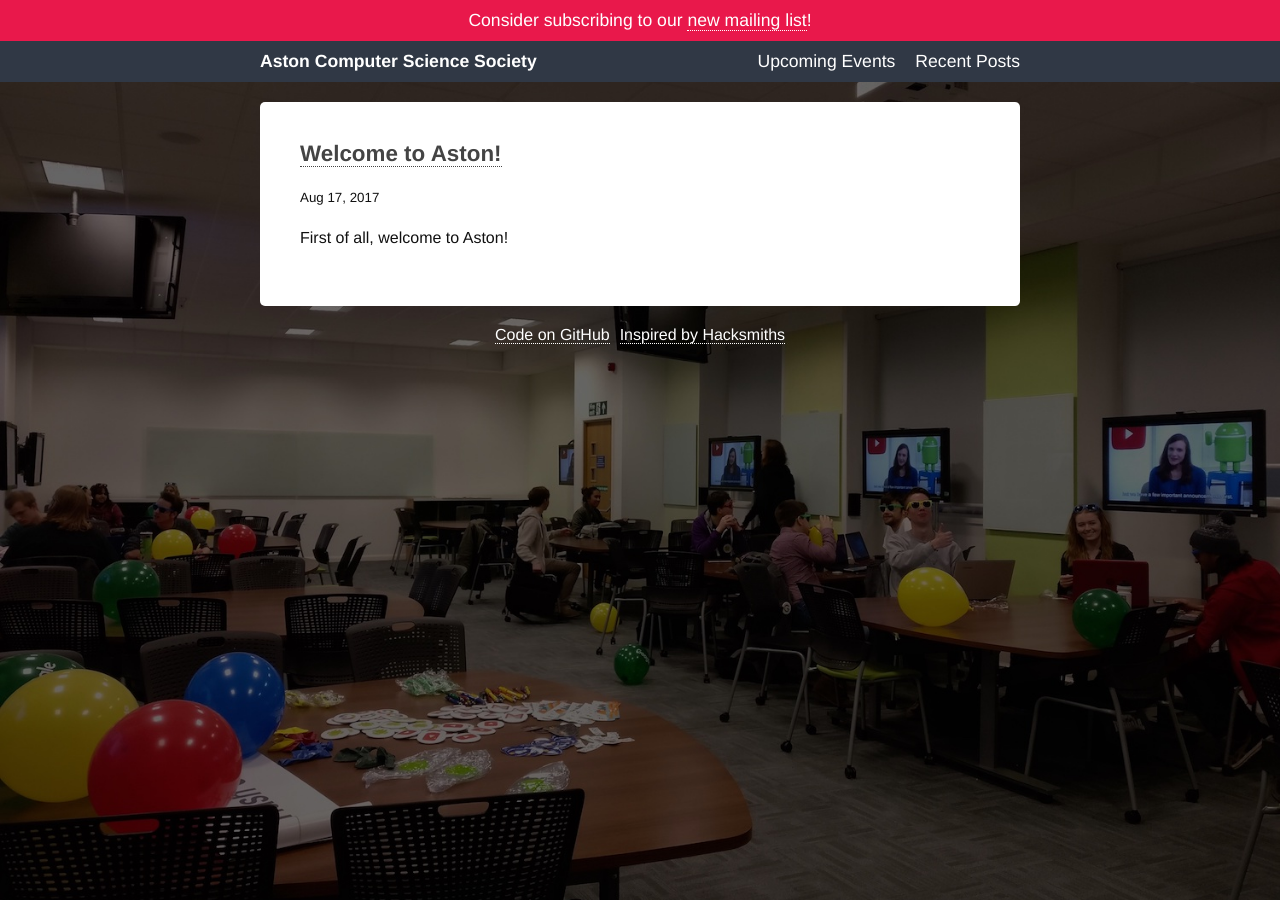
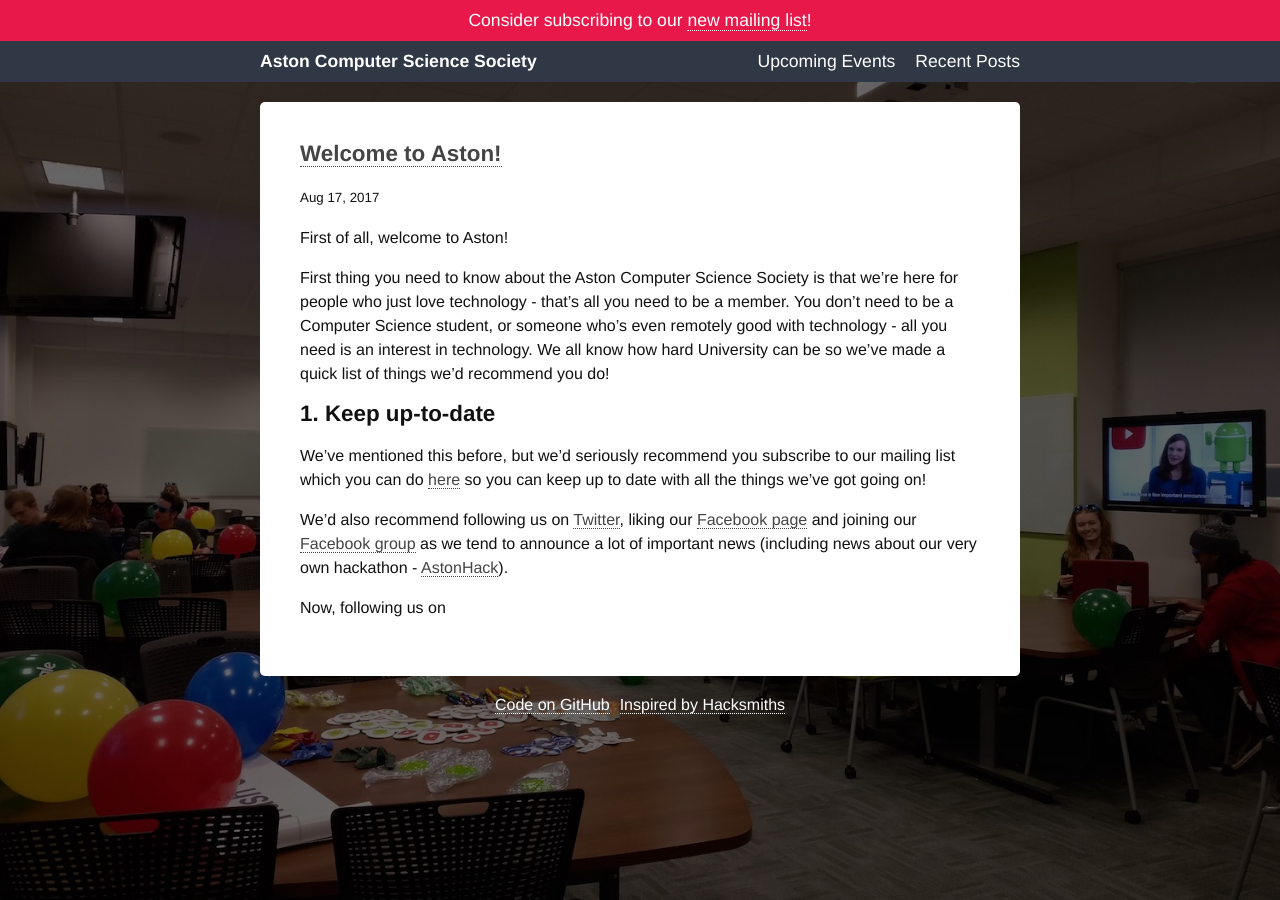
Before and after one commit to aston-css/astoncss.com, a Jekyll site: the page built from _posts/2017-08-17-welcome-to-aston.md, in a window 1280 px wide. Built offline with Jekyll 4.4.1, drawn with Linux system fonts in a browser that asks for light colours.

Commit message:
added more content to welcome-to-aston

```diff
--- a/_posts/2017-08-17-welcome-to-aston.md
+++ b/_posts/2017-08-17-welcome-to-aston.md
@@ -5,6 +5,17 @@ date:   2017-08-17 12:00:00 +0000
 ---
 
 First of all, welcome to Aston!
+
+First thing you need to know about the Aston Computer Science Society is that we're here for people who just love  technology - that's all you need to be a member. You don't need to be a Computer Science student, or someone who's even remotely good with technology - all you need is an interest in technology.
+We all know how hard University can be so we've made a quick list of things we'd recommend you do!
+
+## 1. Keep up-to-date
+
+We've mentioned this before, but we'd seriously recommend you subscribe to our mailing list which you can do [here][Mail] so you can keep up to date with all the things we've got going on!
+
+We'd also recommend following us on [Twitter][Twitter], liking our [Facebook page][Facebook] and joining our [Facebook group][Facebook Group] as we tend to announce a lot of important news (including news about our very own hackathon - [AstonHack][AstonHack]).
+
+Now, following us on
 
 
 [Mail]: http://twitter.us15.list-manage.com/subscribe?u=5c76c6487162a4644f24574b6&id=8948e9a3d3
@@ -14,3 +25,4 @@ First of all, welcome to Aston!
 [Facebook Group]: https://www.facebook.com/groups/AstonCSS
 [Calendar]: https://astoncss.com/events
 [CoC]: https://github.com/aston-css/code-of-conduct
+[AstonHack]: https://astoncss.com/
```
